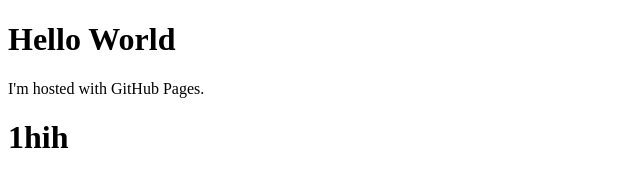
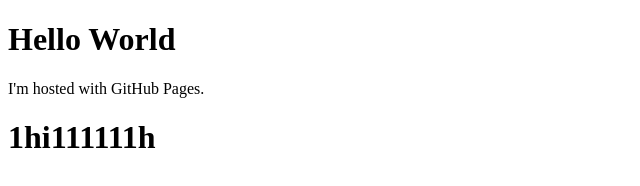
Before and after one commit to karl3644/karl3644.github.io, a plain HTML site: page index.html in a window 1280 px wide. Shown: the whole page, without its empty margins (0-640 px from the left). Drawn offline with Linux system fonts and the light colour scheme.

Commit message:
vscode commit test 2

```diff
--- a/index.html
+++ b/index.html
@@ -9,7 +9,7 @@
 
         <h1>Hello World</h1>
         <p>I'm hosted with GitHub Pages.</p>
-        <h1>1hih</h1>
+        <h1>1hi111111h</h1>
 
     </body>
 </html>
```
